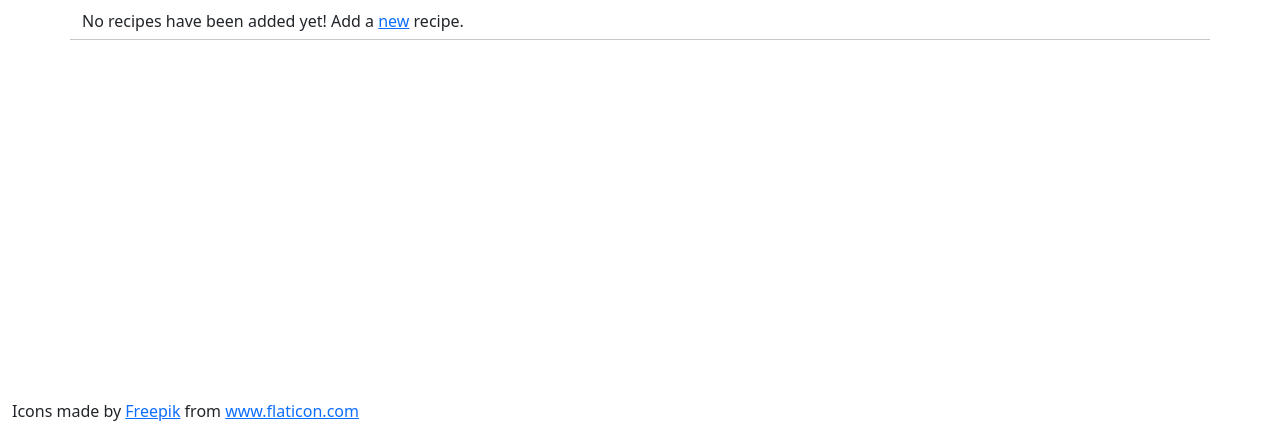
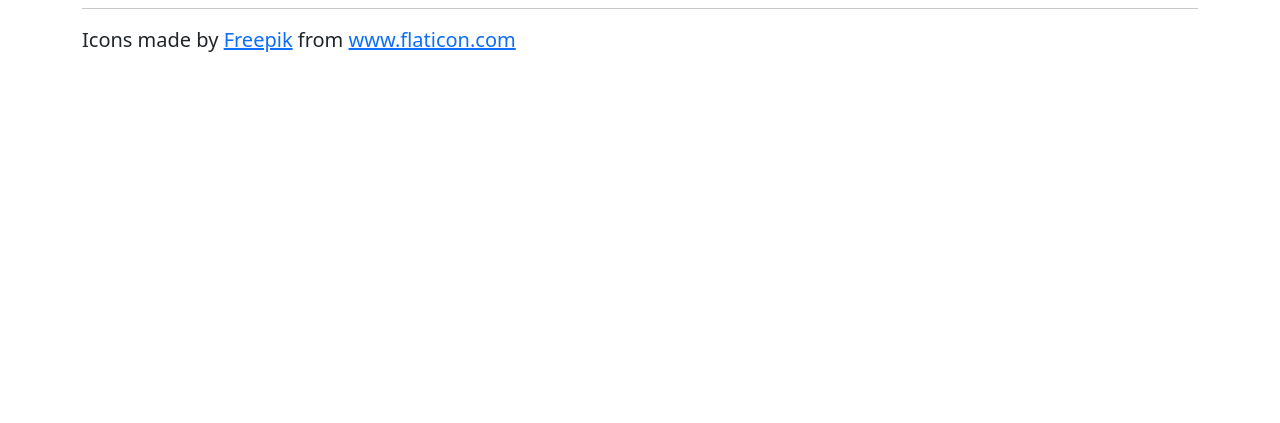
Before and after one commit to ajoyoommen/recipe_manager, a Django app: page /recipes/home in a window 1280 px wide. Shown: the part 377-800 px from the top of the page. Run offline with Django 3.2, Linux system fonts and the light colour scheme; data that the repository does not hold is empty; some libraries are stand-ins or nearby versions.

Commit message:
Modify homepage content

```diff
--- a/recipes/templates/_layout.html
+++ b/recipes/templates/_layout.html
@@ -7,8 +7,11 @@
     {% block content %}
     {% endblock %}
 
-    <div class="row">
-      <div class="fixed-bottom">Icons made by <a href="https://www.freepik.com" title="Freepik">Freepik</a> from <a href="https://www.flaticon.com/" title="Flaticon">www.flaticon.com</a></div>
+    <div class="row pt-5">
+      <blockquote class="blockquote">
+        <hr>
+        <p class="mb-0">Icons made by <a href="https://www.freepik.com" title="Freepik">Freepik</a> from <a href="https://www.flaticon.com/" title="Flaticon">www.flaticon.com</a></p>
+      </blockquote>
     </div>
   </div>
 
--- a/recipes/templates/home.html
+++ b/recipes/templates/home.html
@@ -4,25 +4,23 @@
 {% block title %}Recipes | Recipe Manager{% endblock %}
 
 {% block content %}
-  <div class="row">
-    <div class="col-md-5">
-      <p class="lead">Welcome to recipe manager. You can use this simple application to create recipes, ingredients, calculate costs and quantities that you would required. based on ingredients.</p>
-    </div>
+  <div class="row p-5">
     <div class="col">
-      <img src="{% static 'images/recipe.jpg' %}" class="img-fluid">
+      <p class="h3">Welcome to recipe manager! A simple application to manage your kitchen supplies. Create recipes, add ingredients and view computed costs to make your life easier.</p>
+      <!--div class="col-md-6">
+        <img src="{% static 'images/recipe.jpg' %}" class="img-fluid">
+      </div-->
     </div>
   </div>
   <hr>
   <div class="row">
     {% if recipes %}
+      <h3>Recipes</h3>
       <p>Here are some recipes, click to view more information</p>
       {% include '__recipes.html' %}
     {% else %}
     <h6>No recipes have been added yet! Add a <a href="#">new</a> recipe.</h6>
     {% endif %}
   </div>
-  <div class="row">
-    <hr>
-  </div>
 
 {% endblock %}
```
